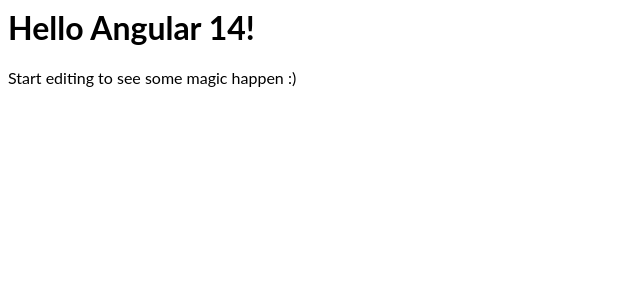
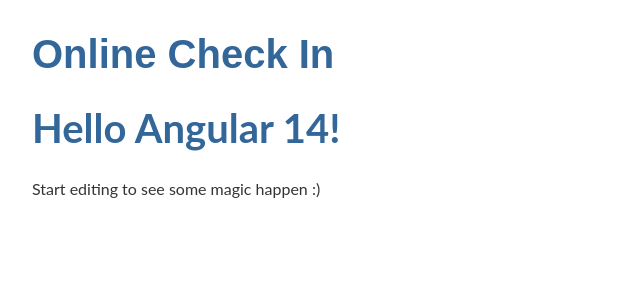
Before and after one commit to indrajuniawan/angular-ivy-khnrac, an Angular app: page / in a window 1280 px wide. Shown: the top 300 px of the page, without its empty margins (0-640 px from the left). Built offline with nearby package versions, Linux system fonts and the light colour scheme.

Commit message:
3 files modified

```diff
--- a/src/app/app.component.html
+++ b/src/app/app.component.html
@@ -1,3 +1,4 @@
+<h1>{{title}}</h1>
 <hello name="{{ name }}"></hello>
 <p>
   Start editing to see some magic happen :)
--- a/src/app/app.component.ts
+++ b/src/app/app.component.ts
@@ -7,4 +7,5 @@
 })
 export class AppComponent  {
   name = 'Angular ' + VERSION.major;
+  title = 'Online Check In';
 }
--- a/src/styles.css
+++ b/src/styles.css
@@ -1 +1,23 @@
 /* Add application styles & imports to this file! */
+/* Application-wide Styles */
+h1 {
+  color: #369;
+  font-family: Arial, Helvetica, sans-serif;
+  font-size: 250%;
+}
+h2, h3 {
+  color: #444;
+  font-family: Arial, Helvetica, sans-serif;
+  font-weight: lighter;
+}
+body {
+  margin: 2em;
+}
+body, input[type="text"], button {
+  color: #333;
+  font-family: Cambria, Georgia;
+}
+/* everywhere else */
+* {
+  font-family: Arial, Helvetica, sans-serif;
+}
```
